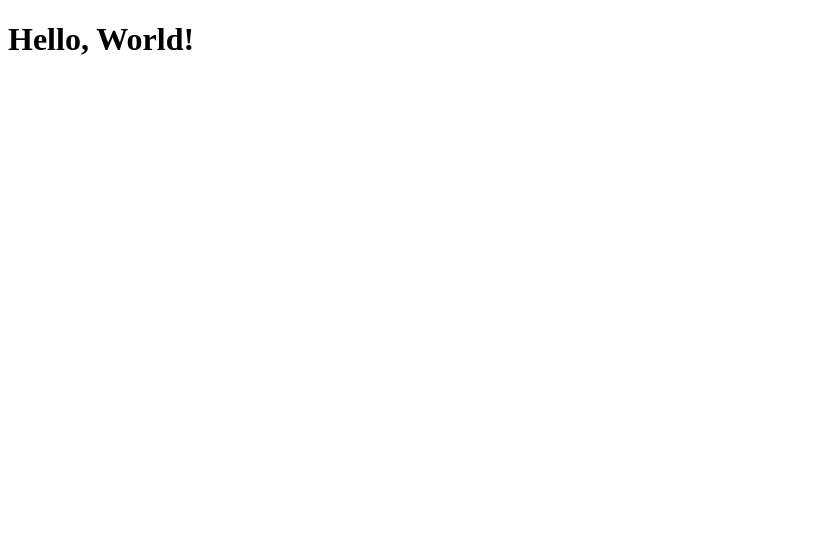
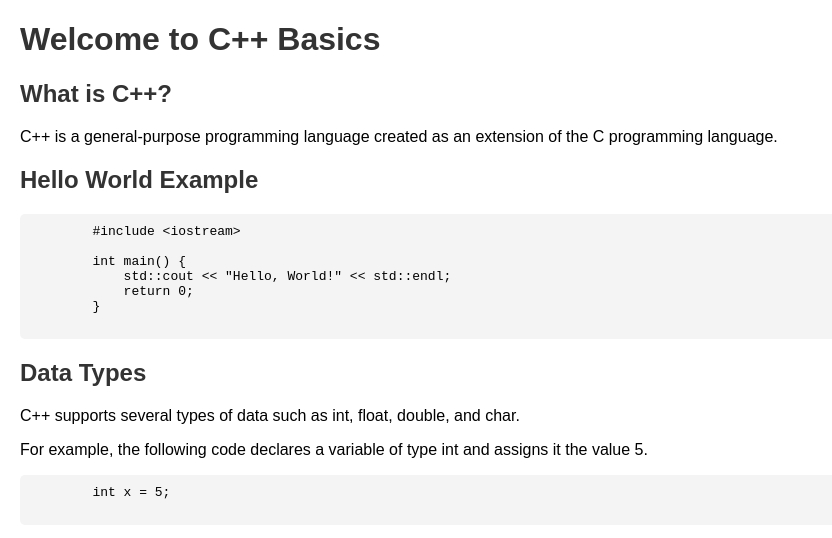
Before and after one commit to Dominik-Lamcha/Simple_http_server, a plain HTML site: page include/index.html in a window 1280 px wide. Shown: the whole page, without its empty margins (0-832 px from the left). Drawn offline with Linux system fonts and the light colour scheme.

Commit message:
index.html final

```diff
--- a/include/index.html
+++ b/include/index.html
@@ -1,5 +1,63 @@
 <!DOCTYPE html>
 <html>
-<head><title>C++ Web Server</title></head>
-<body><h1>Hello, World!</h1></body>
+<head>
+    <title>C++ Basics</title>
+    <style>
+        body {
+            font-family: Arial, sans-serif;
+            margin: 20px;
+        }
+
+        .section {
+            margin-bottom: 20px;
+        }
+
+        h1, h2 {
+            color: #333;
+        }
+
+        pre {
+            background-color: #f4f4f4;
+            padding: 10px;
+            border-radius: 5px;
+        }
+    </style>
+</head>
+<body>
+
+<h1>Welcome to C++ Basics</h1>
+
+<div class="section">
+    <h2>What is C++?</h2>
+    <p>C++ is a general-purpose programming language created as an extension of the C programming language.</p>
+</div>
+
+<div class="section">
+    <h2>Hello World Example</h2>
+    <code>
+        <pre>
+        #include &lt;iostream&gt;
+
+        int main() {
+            std::cout << "Hello, World!" << std::endl;
+            return 0;
+        }
+        </pre>
+    </code>
+</div>
+
+<div class="section">
+    <h2>Data Types</h2>
+    <p>C++ supports several types of data such as int, float, double, and char.</p>
+    <p>For example, the following code declares a variable of type int and assigns it the value 5.</p>
+    <code>
+        <pre>
+        int x = 5;
+        </pre>
+    </code>
+
+</div>
+
+
+</body>
 </html>
```
